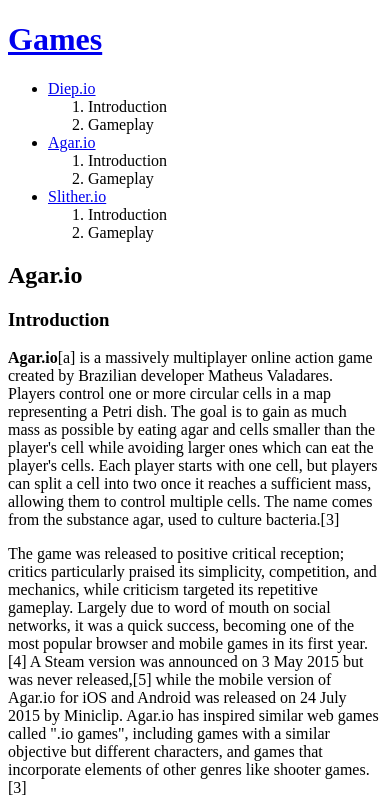
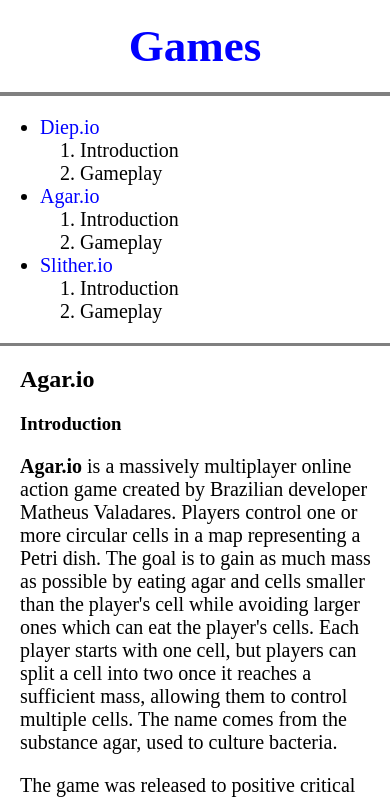
Before and after one commit to lnxhigh/WEB, a plain HTML site: page game/agar/agar.html in a window 390 px wide. Shown: the top 800 px of the page. Drawn offline with Linux system fonts and the light colour scheme.

Commit message:
Add files via upload
I modified the layout and contents.

```diff
--- a/game/agar/agar.html
+++ b/game/agar/agar.html
@@ -4,17 +4,19 @@
 	<head>
 		<title>Agar.io</title>
 		<meta charset="utf-8">
+		<link rel="stylesheet" type="text/css" href="../../style.css">
 	</head>
 
 	<body>
 		<h1><a href="../../index.html">Games</a></h1>
+		<div id="grid">
 			<ul>
 				<li><a href="../diep/diep.html" title="Diep.io">Diep.io</a></li>
 				<ol>
 					<li>Introduction</li>
 					<li>Gameplay</li>
 				</ol>
-			<li><a href="agar.html">Agar.io</a></li>
+				<li><a href="agar.html" title="Agar.io">Agar.io</a></li>
 				<ol>
 					<li>Introduction</li>
 					<li>Gameplay</li>
@@ -26,17 +28,20 @@
 				</ol>
 			</ul>
 
+			<div id="content">
 				<h2>Agar.io</h1>
 
 				<h3>Introduction</h3>
-		<p> <strong>Agar.io</strong>[a] is a massively multiplayer online action game created by Brazilian developer Matheus Valadares. Players control one or more circular cells in a map representing a Petri dish. The goal is to gain as much mass as possible by eating agar and cells smaller than the player's cell while avoiding larger ones which can eat the player's cells. Each player starts with one cell, but players can split a cell into two once it reaches a sufficient mass, allowing them to control multiple cells. The name comes from the substance agar, used to culture bacteria.[3]</p>
+				<p> <strong>Agar.io</strong> is a massively multiplayer online action game created by Brazilian developer Matheus Valadares. Players control one or more circular cells in a map representing a Petri dish. The goal is to gain as much mass as possible by eating agar and cells smaller than the player's cell while avoiding larger ones which can eat the player's cells. Each player starts with one cell, but players can split a cell into two once it reaches a sufficient mass, allowing them to control multiple cells. The name comes from the substance agar, used to culture bacteria.</p>
 
-		<p>The game was released to positive critical reception; critics particularly praised its simplicity, competition, and mechanics, while criticism targeted its repetitive gameplay. Largely due to word of mouth on social networks, it was a quick success, becoming one of the most popular browser and mobile games in its first year.[4] A Steam version was announced on 3 May 2015 but was never released,[5] while the mobile version of Agar.io for iOS and Android was released on 24 July 2015 by Miniclip. Agar.io has inspired similar web games called ".io games", including games with a similar objective but different characters, and games that incorporate elements of other genres like shooter games.[3]</p>
+				<p>The game was released to positive critical reception; critics particularly praised its simplicity, competition, and mechanics, while criticism targeted its repetitive gameplay. Largely due to word of mouth on social networks, it was a quick success, becoming one of the most popular browser and mobile games in its first year. A Steam version was announced on 3 May 2015 but was never released, while the mobile version of Agar.io for iOS and Android was released on 24 July 2015 by Miniclip. Agar.io has inspired similar web games called ".io games", including games with a similar objective but different characters, and games that incorporate elements of other genres like shooter games.</p>
 
 				<img src="agar.png">
 
 				<h3>Gameplay</h3>
-		<p>The objective of Agar.io is to grow a cell on a Petri dish by swallowing both randomly generated pellets, known as "agar", which slightly increases a cell's mass, and smaller cells, without being swallowed by even larger cells.[6] The browser version currently holds five game modes: FFA (Free-For-All), Battle Royale, Teams, Experimental, and Party. The mobile version of the game includes FFA, Rush Mode, and Battle Royale. The goal of the game is to obtain the largest cell; players must restart from a small cell when all their cells are eaten by larger players or fountain viruses. Players can change their cell's appearance with predefined words, phrases, symbols, or skins.[7] The more mass a cell has, the more slowly it will move.[8] Cells will gradually lose a small amount of mass over time.[9]</p>
+				<p>The objective of Agar.io is to grow a cell on a Petri dish by swallowing both randomly generated pellets, known as "agar", which slightly increases a cell's mass, and smaller cells, without being swallowed by even larger cells. The browser version currently holds five game modes: FFA (Free-For-All), Battle Royale, Teams, Experimental, and Party. The mobile version of the game includes FFA, Rush Mode, and Battle Royale. The goal of the game is to obtain the largest cell; players must restart from a small cell when all their cells are eaten by larger players or fountain viruses. Players can change their cell's appearance with predefined words, phrases, symbols, or skins. The more mass a cell has, the more slowly it will move.Cells will gradually lose a small amount of mass over time.</p>
+			</div>
+		</div>
 	</body>
 
 </html>
--- /dev/null
+++ b/style.css
@@ -0,0 +1,44 @@
+body{
+    margin: 0;
+}
+li {
+    font-size: 20px;
+}
+p  {
+    font-size: 20px;
+}
+a {
+    color:blue;
+    text-decoration: none;
+}
+h1 {
+    font-size:45px;
+    text-align: center;
+    border-bottom: 4px solid gray;
+    margin:0;
+    padding:20px;
+}
+#grid {
+    display: grid;
+    grid-template-columns: 250px 1fr;
+}
+#grid ul{
+    border-right: 3px solid gray;
+    margin: 0px;
+    padding-top: 20px;
+    padding-left: 40px;
+    padding-bottom: 20px;
+}
+#grid #content{
+    padding-left: 20px;
+}
+
+@media(max-width: 800px) {
+    #grid {
+        display: block;
+    }
+    #grid ul {
+        border-right: none;
+        border-bottom: 3px solid gray;
+    }
+}
```
Also changed, not shown: box.html (added, +57 -0 lines), game/diep/diep.html (+7 -2 lines), game/slither/slither.html (+7 -3 lines), index.html (+3 -2 lines). Lines whose indentation alone changed are shown as unchanged.
